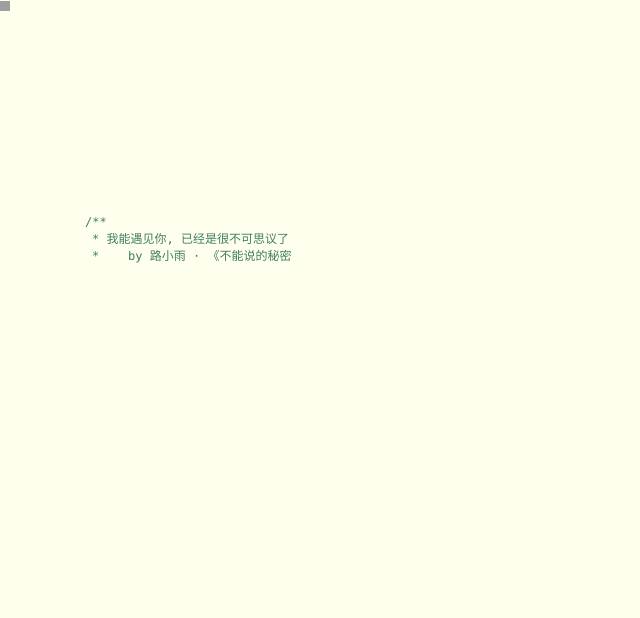
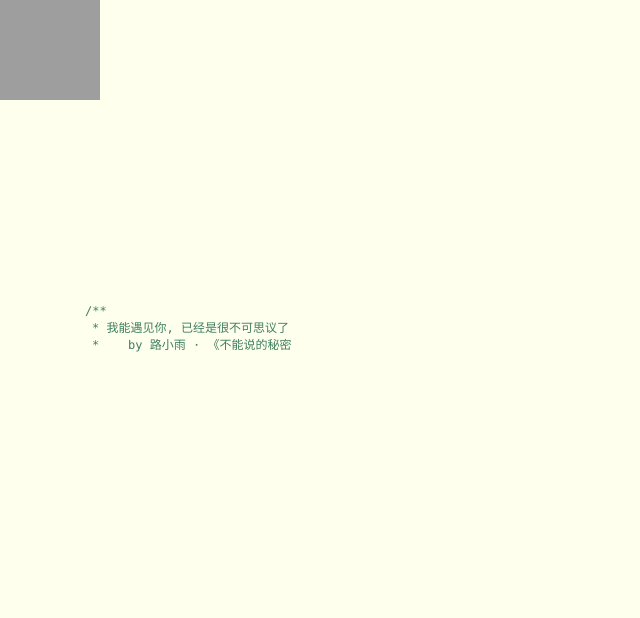
Before and after one commit to iloveharuka/iloveharuka.github.io, a plain HTML site: page index.html in a window 1280 px wide. Shown: the whole page, without its empty margins (0-640 px from the left). Drawn offline with Linux system fonts and the light colour scheme; grey boxes are pictures that could not be loaded.

```diff
--- a/index.html
+++ b/index.html
@@ -16,7 +16,7 @@
 </head>
 
 <body>
-<Embed src="https://iloveharuka.github.io/secret.mp3"width="10px"height="10px"AUTOSTART="TRUE│false" LOOP="TRUE"></Embed>
+<Embed src="https://iloveharuka.github.io/secret.mp3"width="100px"height="100px"AUTOSTART="TRUE│false" LOOP="TRUE"></Embed>
 
 	<div id="mainDiv">
 		<div id="content">
```
